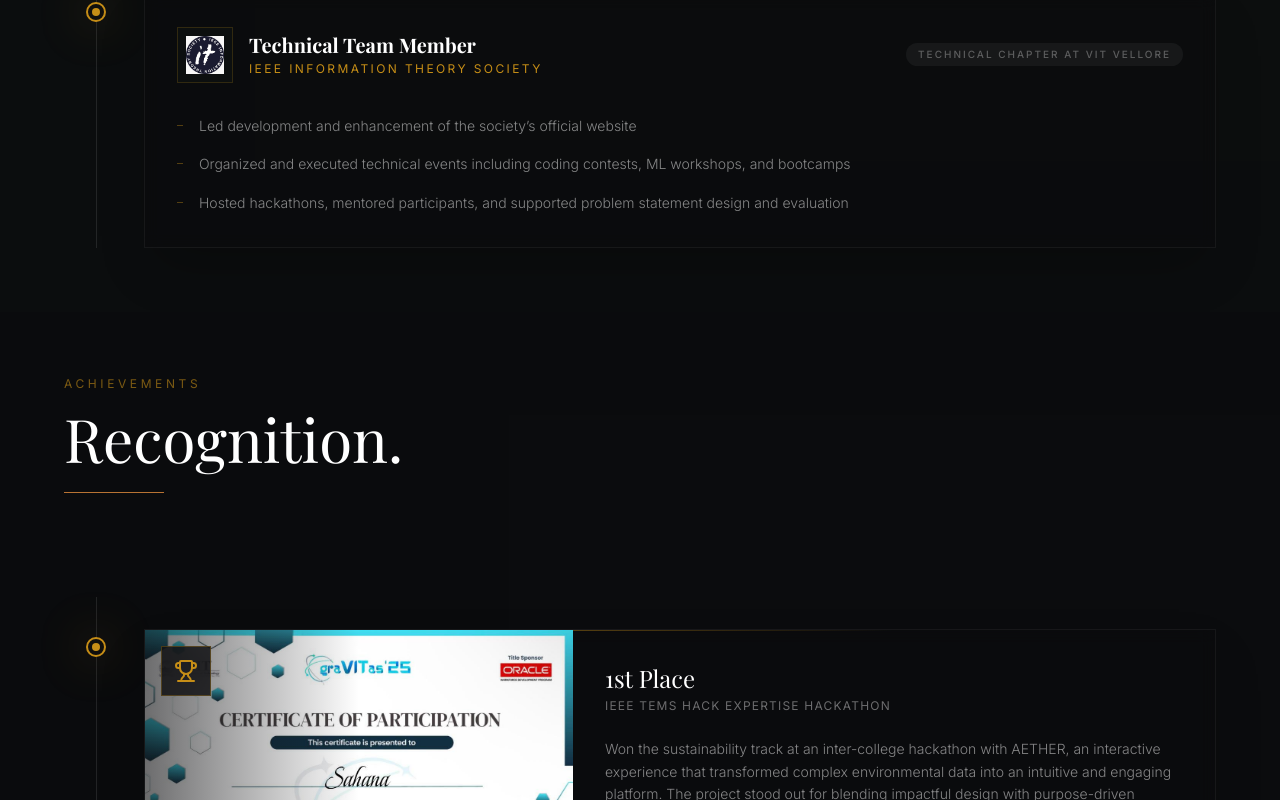
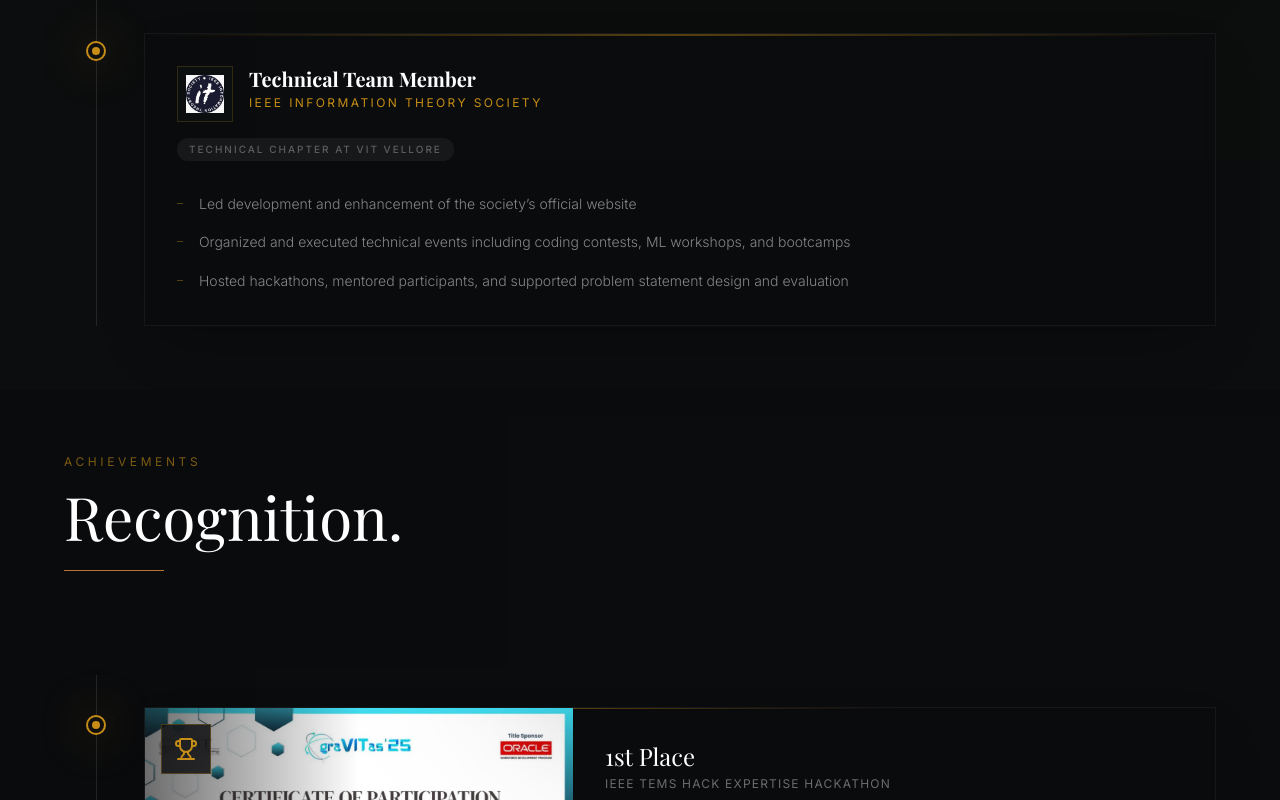
Before and after one commit to Sahana-Arumugam/portfolio, a React (Vite) app: page / in a window 1280 px wide. Shown: the part 4920-5720 px from the top of the page. Built offline with nearby package versions, Linux system fonts and the light colour scheme; a web font is replaced by a local one.

Commit message:
Changes on mobile

```diff
--- a/src/App.tsx
+++ b/src/App.tsx
@@ -191,6 +191,7 @@ const CustomCursor = () => {
     'home' | 'skills' | 'projects' | 'contact' | 'default'
   >('home');
   const [cursorVisible, setCursorVisible] = useState(true);
+  const [isTouchDevice, setIsTouchDevice] = useState(false);
 
   const mouseX = useMotionValue(0);
   const mouseY = useMotionValue(0);
@@ -211,6 +212,22 @@ const CustomCursor = () => {
   const trail3Y = useSpring(mouseY, { damping: 55, stiffness: 80, mass: 1.5 });
 
   useEffect(() => {
+    // Detect touch device
+    const detectTouch = () => {
+      const hasTouch = () => {
+        return (
+          (typeof window !== 'undefined' &&
+            ('ontouchstart' in window ||
+              (navigator.maxTouchPoints !== undefined &&
+                navigator.maxTouchPoints > 0))) ||
+          false
+        );
+      };
+      setIsTouchDevice(hasTouch());
+    };
+
+    detectTouch();
+
     const handleMouseMove = (e: MouseEvent) => {
       mouseX.set(e.clientX);
       mouseY.set(e.clientY);
@@ -225,7 +242,7 @@ const CustomCursor = () => {
     };
 
     const handleMouseEnter = () => {
-      setCursorVisible(true);
+      setCursorVisible(!isTouchDevice);
     };
 
     const handleBlur = () => {
@@ -233,14 +250,22 @@ const CustomCursor = () => {
     };
 
     const handleFocus = () => {
-      setCursorVisible(true);
+      setCursorVisible(!isTouchDevice);
     };
 
-    window.addEventListener('mousemove', handleMouseMove);
-    document.addEventListener('mouseleave', handleMouseLeave);
-    document.addEventListener('mouseenter', handleMouseEnter);
-    window.addEventListener('blur', handleBlur);
-    window.addEventListener('focus', handleFocus);
+    const handleTouchStart = () => {
+      setCursorVisible(false);
+    };
+
+    if (!isTouchDevice) {
+      window.addEventListener('mousemove', handleMouseMove);
+      document.addEventListener('mouseleave', handleMouseLeave);
+      document.addEventListener('mouseenter', handleMouseEnter);
+      window.addEventListener('blur', handleBlur);
+      window.addEventListener('focus', handleFocus);
+    }
+
+    document.addEventListener('touchstart', handleTouchStart);
 
     return () => {
       window.removeEventListener('mousemove', handleMouseMove);
@@ -248,8 +273,9 @@ const CustomCursor = () => {
       document.removeEventListener('mouseenter', handleMouseEnter);
       window.removeEventListener('blur', handleBlur);
       window.removeEventListener('focus', handleFocus);
+      document.removeEventListener('touchstart', handleTouchStart);
     };
-  }, [mouseX, mouseY]);
+  }, [mouseX, mouseY, isTouchDevice]);
 
   // Velocity-based effects
   const speed = useTransform([velocityX, velocityY], ([vx, vy]) =>
@@ -782,7 +808,7 @@ const ExperienceSection = () => {
   logo: ieee_its_logo
 }
             ].map((exp, idx) => (
-              <div key={exp.company} className="relative flex flex-col md:flex-row items-center">
+              <div key={exp.company} className="relative flex flex-col md:flex-row items-start">
                 {/* Timeline Node */}
                 <TimelineNode />
 
@@ -792,17 +818,17 @@ const ExperienceSection = () => {
                   whileInView={{ opacity: 1, scale: 1, y: 0 }}
                   viewport={{ once: true, margin: "-50px" }}
                   transition={{ duration: 0.8, ease: "easeOut" }}
-                  className="w-full md:ml-20 group relative"
+                  className="w-full ml-4 md:ml-20 group relative"
                 >
                   {/* Radial Light Background */}
 <div className="absolute inset-0 bg-[radial-gradient(circle_at_center,rgba(198,142,23,0.05)_0%,transparent_70%)] opacity-0 group-hover:opacity-100 transition-opacity duration-700 pointer-events-none" />
-                  <div className="relative bg-elite-black/40 backdrop-blur-sm border border-white/5 p-8 hover:border-copper-light/30 transition-all duration-500 shadow-2xl">
+                  <div className="relative bg-elite-black/40 backdrop-blur-sm border border-white/5 p-4 sm:p-8 hover:border-copper-light/30 transition-all duration-500 shadow-2xl">
                     {/* Top Accent Line */}
                     <div className="absolute top-0 left-0 w-full h-[2px] bg-gradient-to-r from-transparent via-copper-light/40 to-transparent" />
 
-                    <div className="flex flex-col sm:flex-row sm:items-center justify-between gap-4 mb-8">
-                      <div className="flex items-center gap-4">
-                        <div className="w-14 h-14 shrink-0 flex items-center justify-center border border-copper-light/20 bg-elite-dark/50 overflow-hidden group-hover:border-copper-light transition-colors duration-500">
+                    <div className="flex flex-col gap-4 mb-6 sm:mb-8">
+                      <div className="flex items-start gap-3 sm:gap-4">
+                        <div className="w-12 h-12 sm:w-14 sm:h-14 shrink-0 flex items-center justify-center border border-copper-light/20 bg-elite-dark/50 overflow-hidden group-hover:border-copper-light transition-colors duration-500">
                           <img
                             src={exp.logo}
                             alt={exp.company}
@@ -810,20 +836,20 @@ const ExperienceSection = () => {
                             referrerPolicy="no-referrer"
                           />
                         </div>
-                        <div>
-                          <h4 className="text-xl font-bold text-white leading-tight">{exp.role}</h4>
-                          <p className="text-copper-light text-xs uppercase tracking-[0.2em] mt-1">{exp.company}</p>
+                        <div className="flex-1 min-w-0">
+                          <h4 className="text-base sm:text-xl font-bold text-white leading-tight">{exp.role}</h4>
+                          <p className="text-copper-light text-[10px] sm:text-xs uppercase tracking-[0.2em] mt-1 line-clamp-2">{exp.company}</p>
                         </div>
                       </div>
-                      <span className="text-[10px] uppercase tracking-[0.2em] text-white/30 font-medium whitespace-nowrap bg-white/5 px-3 py-1 rounded-full self-start sm:self-center">
+                      <span className="text-[9px] sm:text-[10px] uppercase tracking-[0.2em] text-white/30 font-medium bg-white/5 px-3 py-1 rounded-full w-fit">
                         {exp.period}
                       </span>
                     </div>
 
-                    <ul className="space-y-4">
+                    <ul className="space-y-3 sm:space-y-4">
                       {exp.points.map((point, pIdx) => (
-                        <li key={pIdx} className="text-white/50 text-sm font-light leading-relaxed flex items-start gap-4 group/item">
-                          <span className="w-1.5 h-[1px] bg-copper-light/40 mt-2.5 shrink-0 group-hover/item:w-3 transition-all duration-300" />
+                        <li key={pIdx} className="text-white/50 text-xs sm:text-sm font-light leading-relaxed flex items-start gap-3 sm:gap-4 group/item">
+                          <span className="w-1.5 h-[1px] bg-copper-light/40 mt-2 sm:mt-2.5 shrink-0 group-hover/item:w-3 transition-all duration-300" />
                           <span className="group-hover/item:text-white/70 transition-colors duration-300">{point}</span>
                         </li>
                       ))}
@@ -893,12 +919,12 @@ const AchievementsSection = () => {
                   whileInView={{ opacity: 1, x: 0 }}
                   viewport={{ once: true, margin: "-50px" }}
                   transition={{ duration: 0.8, ease: "easeOut", delay: idx * 0.1 }}
-                  className="w-full md:ml-20 group relative"
+                  className="w-full ml-4 md:ml-20 group relative"
                 >
                   <div className="relative bg-elite-black/40 backdrop-blur-sm border border-white/5 p-0 hover:border-copper-light/30 transition-all duration-500 shadow-2xl overflow-hidden flex flex-col lg:flex-row">
                     {/* Image Section */}
                     {ach.image && (
-                      <div className="w-full lg:w-2/5 h-64 lg:h-auto overflow-hidden relative">
+                      <div className="w-full lg:w-2/5 h-48 sm:h-64 lg:h-auto overflow-hidden relative">
                         <motion.img
                           src={ach.image}
                           alt={ach.event}
@@ -915,27 +941,27 @@ const AchievementsSection = () => {
                     )}
 
                     {/* Content Section */}
-                    <div className={`${ach.image ? 'flex-1' : 'w-full'} p-8 relative`}>
+                    <div className={`${ach.image ? 'flex-1' : 'w-full'} p-4 sm:p-8 relative`}>
                       {/* Top Accent Line */}
                       <div className="absolute top-0 left-0 w-full h-[1px] bg-gradient-to-r from-copper-light/40 via-transparent to-transparent" />
 
-                      <div className="flex justify-between items-start mb-6">
-                        <div>
-                          <h4 className="text-2xl font-serif text-white group-hover:text-copper-light transition-colors duration-500">
+                      <div className="flex justify-between items-start mb-4 sm:mb-6">
+                        <div className="flex-1">
+                          <h4 className="text-lg sm:text-2xl font-serif text-white group-hover:text-copper-light transition-colors duration-500">
                             {ach.title}
                           </h4>
-                          <p className="text-white/40 text-xs uppercase tracking-widest mt-1">
+                          <p className="text-white/40 text-[10px] sm:text-xs uppercase tracking-widest mt-1 line-clamp-2">
                             {ach.event}
                           </p>
                         </div>
                       </div>
 
-                      <p className="text-white/50 text-sm font-light leading-relaxed mb-8 max-w-xl">
+                      <p className="text-white/50 text-xs sm:text-sm font-light leading-relaxed mb-6 sm:mb-8">
                         {ach.desc}
                       </p>
 
                       {/* Creative Element: Decorative Numbers */}
-                      <div className="absolute bottom-4 right-8 opacity-[0.03] text-8xl font-serif text-white pointer-events-none select-none">
+                      <div className="absolute bottom-2 right-4 sm:bottom-4 sm:right-8 opacity-[0.03] text-6xl sm:text-8xl font-serif text-white pointer-events-none select-none">
                         0{idx + 1}
                       </div>
                     </div>
```
